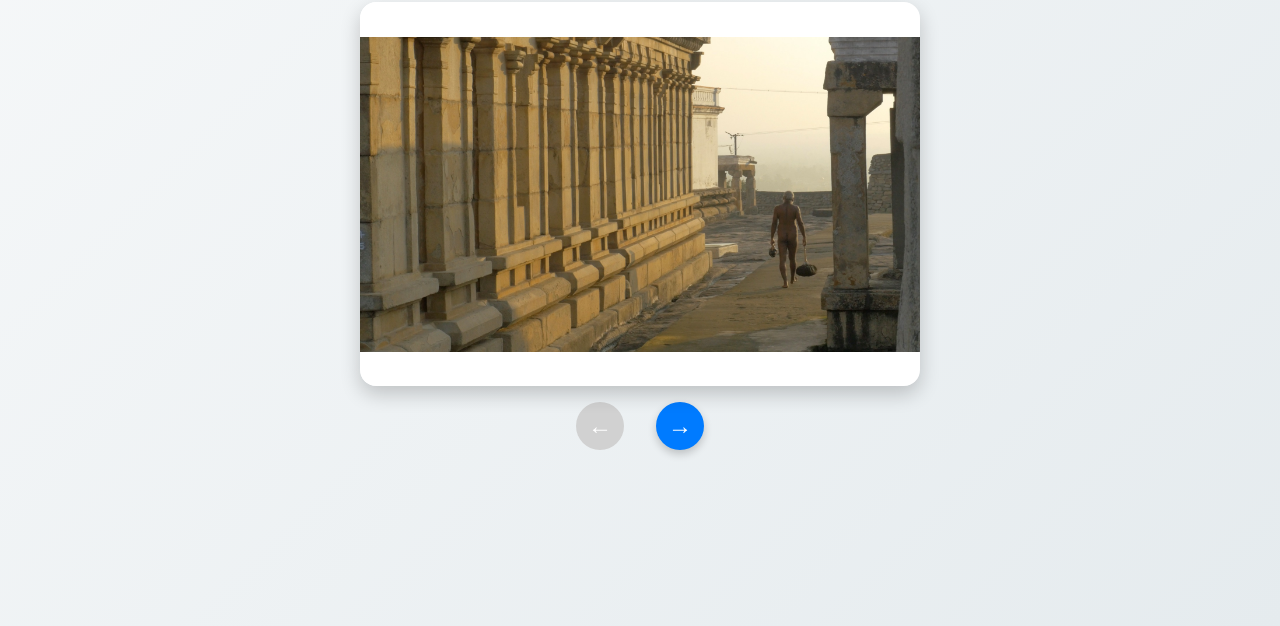
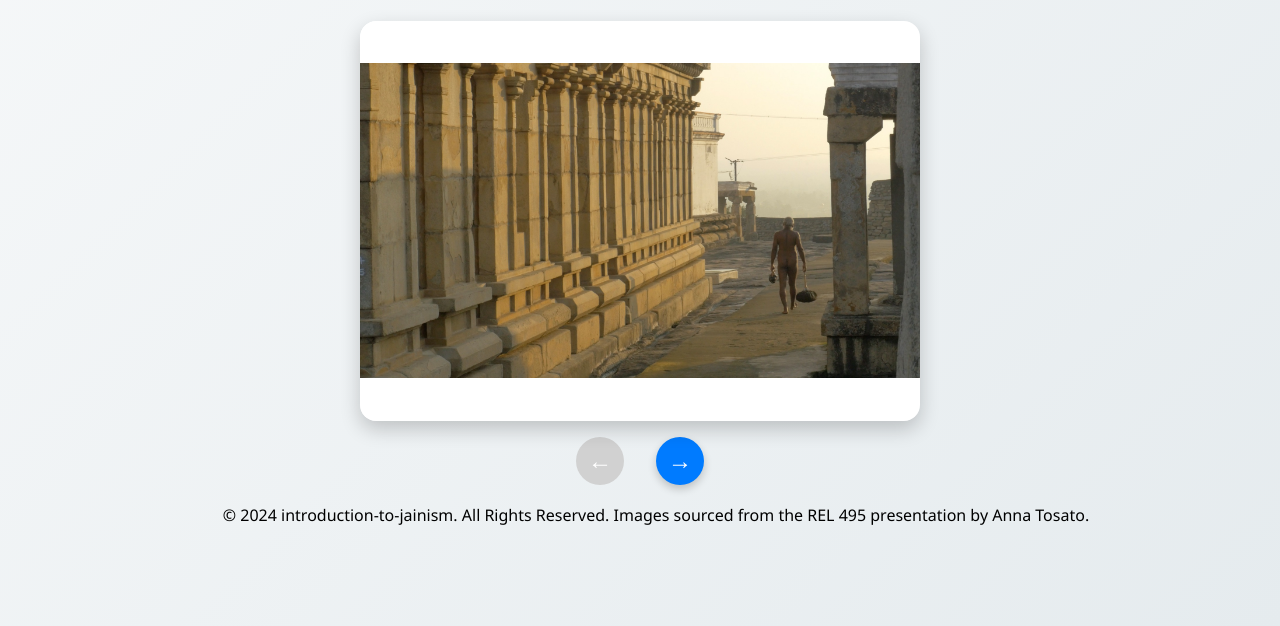
Before and after one commit to CDChaitanya/jainism-website, a plain HTML site: page routes/flashcards.html in a window 1280 px wide. Shown: the part 174-800 px from the top of the page. Drawn offline with Linux system fonts and the light colour scheme.

Commit message:
Revert "Img fix"
This reverts commit eddf3ab9c1caa9278d6a1acefcf79f72406a2ccd.

```diff
--- a/routes/flashcards.html
+++ b/routes/flashcards.html
@@ -5,6 +5,7 @@
   <meta name="viewport" content="width=device-width, initial-scale=1.0">
   <title>Flashcards</title>
   <link rel="stylesheet" href="../assets/css/vowes.css" />
+  <link rel="shortcut icon" href="../favicon.png" type="image/svg+xml" />
   <style>
     body {
       display: flex;
@@ -15,13 +16,21 @@
       font-family: 'Segoe UI', Tahoma, Geneva, Verdana, sans-serif;
       background-color: #eef2f3;
     }
-
+    .container {
+      width: 100%;
+      text-align: center;
+      justify-content: center;
+      align-items: center;
+      max-width: 1200px;
+      margin: 0 auto;
+      padding: 0 1rem;
+    }
     .flashcard-container {
       display: flex;
       flex-direction: column;
+      text-align: center;
+      justify-content: center;
       align-items: center;
-      width: 30rem;
-      height: 28rem;
     }
 
     .card-wrapper {
@@ -134,6 +143,8 @@
   </style>
 </head>
 <body>
+  <div class="container">
+    <h1 class="text-4xl text-center mb-6 fade-in">Jainism Flashcards</h1>
   <div class="flashcard-container">
     <div class="card-wrapper">
       <div class="card-body">
@@ -151,7 +162,14 @@
       <button id="next" onclick="navigate(1)">&#8594;</button>
     </div>
   </div>
-
+  <footer class="footer-bottom">
+    <div class="container">
+      <p class="copyright">
+        © 2024 introduction-to-jainism. All Rights Reserved. Images sourced from the REL 495 presentation by Anna Tosato.
+      </p>
+    </div>
+  </footer>
+</div>
   <script>
     const flashcards = [
       { front: '../digambaraascetic.jpg', back: 'This image shows a Digambara monk walking, symbolizing his complete renunciation and detachment from material possessions. He carries a kamandalu (water pot), reflecting his simple and humble lifestyle. The broom, known as Rajoharana, is used to gently sweep the ground as he walks, preventing harm to even the smallest living beings. His lack of clothing signifies his commitment to living a life free from material attachment and worldly desires.' },
@@ -168,7 +186,7 @@
       { front: '../jain cave aihole.jpg', back: 'The image showcases a grand Jain cave at Aihole, featuring a hall with a beautifully carved ceiling, adorned with intricate patterns. On each side of the Tirthankara, two guards, identified as Yaksha and Yakshi, stand as protectors. The Tirthankara is positioned within a dedicated area, supported by elegant pillars. These caves, carved into solid rock, served as places of meditation and worship, highlighting the Jain community\'s devotion and their contributions to Indian art and architecture.' },
       { front: '../jainism-logo.png',   back: 'The image depicts the logo of Jainism, a symbol that encapsulates the core principles of the faith. At the center is the swastika, representing the four states of existence in Jain cosmology: heaven, earth, hell, and the animal kingdom. Surrounding it is the Jain symbol of ahimsa (non-violence), reflecting the religion\'s emphasis on peace and respect for all living beings. The three dots above the swastika symbolize the Jain path to liberation: right faith, right knowledge, and right conduct. Below the symbol, the Sanskrit phrase परस्परोपग्रहो जीवणम् is inscribed, meaning \'The function of souls is to help one another.\' This phrase emphasizes the Jain belief in mutual support and non-violence in all aspects of life.' },
       { front: '../MahaviraEllora.jpg', back: 'The image depicts a statue of Lord Mahavira, the 24th Tirthankara of Jainism, seated in the padmasana (lotus position) in the Ellora caves. This meditative pose symbolizes his deep spiritual realization and asceticism. The serene expression on his face reflects his complete mastery over desires and attachments, embodying the principles of non-violence, truth, and self-discipline. The intricate carvings around him highlight the skill and devotion of the artisans of the time, as the Ellora caves are renowned for their stunning rock-cut architecture and religious significance.' },
-      { front: '../modernjainism.png', back: 'This still from Harsha Vinay’s 2022 film Vihara, a Path to Salvation shows a Svetambara monk walking along a road, carrying a broom and a water pot, symbols of his commitment to non-violence and purity. A non-Jain layperson, kneeling before the monk, is not worshipping the monk but the tradition he embodies. This scene highlights the respect for Jain values of non-violence, discipline, and the path to liberation, even from those outside the Jain community.' },
+      { front: '../modernJainism.png', back: 'This still from Harsha Vinay’s 2022 film Vihara, a Path to Salvation shows a Svetambara monk walking along a road, carrying a broom and a water pot, symbols of his commitment to non-violence and purity. A non-Jain layperson, kneeling before the monk, is not worshipping the monk but the tradition he embodies. This scene highlights the respect for Jain values of non-violence, discipline, and the path to liberation, even from those outside the Jain community.' },
       { front: '../mount meru.png', back: 'Mount Meru is a sacred mountain in Jainism, considered the center of the universe. It is the divine place where gods perform the first bath (abhisheka) for a newborn Tirthankara, marking the start of their spiritual journey. Mount Meru represents the spiritual center of the universe, where celestial beings reside, and is closely tied to the birth and elevation of Tirthankaras, who guide others toward liberation.' },
       { front: '../representation of jain. hell.jpg', back: 'The image depicts a representation of Jain hell, illustrating the suffering souls endure due to sinful actions in Jain cosmology. According to Jain belief, hell is a temporary state, where souls face punishment based on their karma before attaining liberation. This 19th-century painting from Gujarat or southwest Rajasthan emphasizes the consequences of unethical actions, highlighting the importance of right conduct, non-violence, and self-discipline in Jainism.' },
       { front: '../rishabha.jpg', back: 'This 11th–12th century white marble statue depicts Rishabha, the first Tirthankara, in the kayotsarga posture, symbolizing complete detachment and meditative stillness. The serene expression on his face, with eyes half-closed, reflects deep contemplation and inner peace. Surrounded by decorated arch adorned with intricate carvings of various life forms, the statue emphasizes the interconnectedness of all beings in Jain philosophy. The contrast between Rishabha’s peaceful stillness and the lively carvings around him reflects the Jain ideals of self-control and spiritual purity. This statue is a prime example of how material art can be used to convey deep spiritual messages.' },
```
